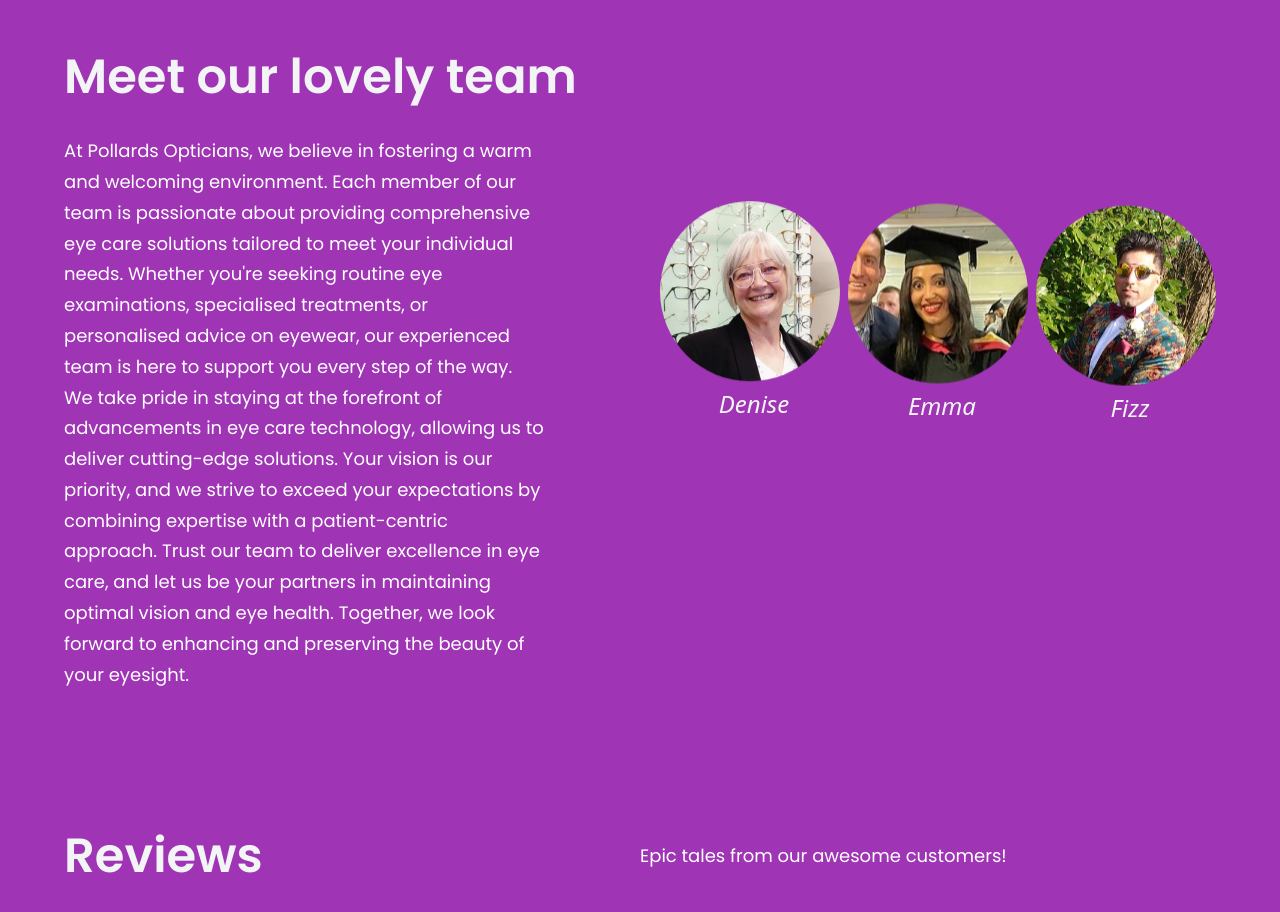
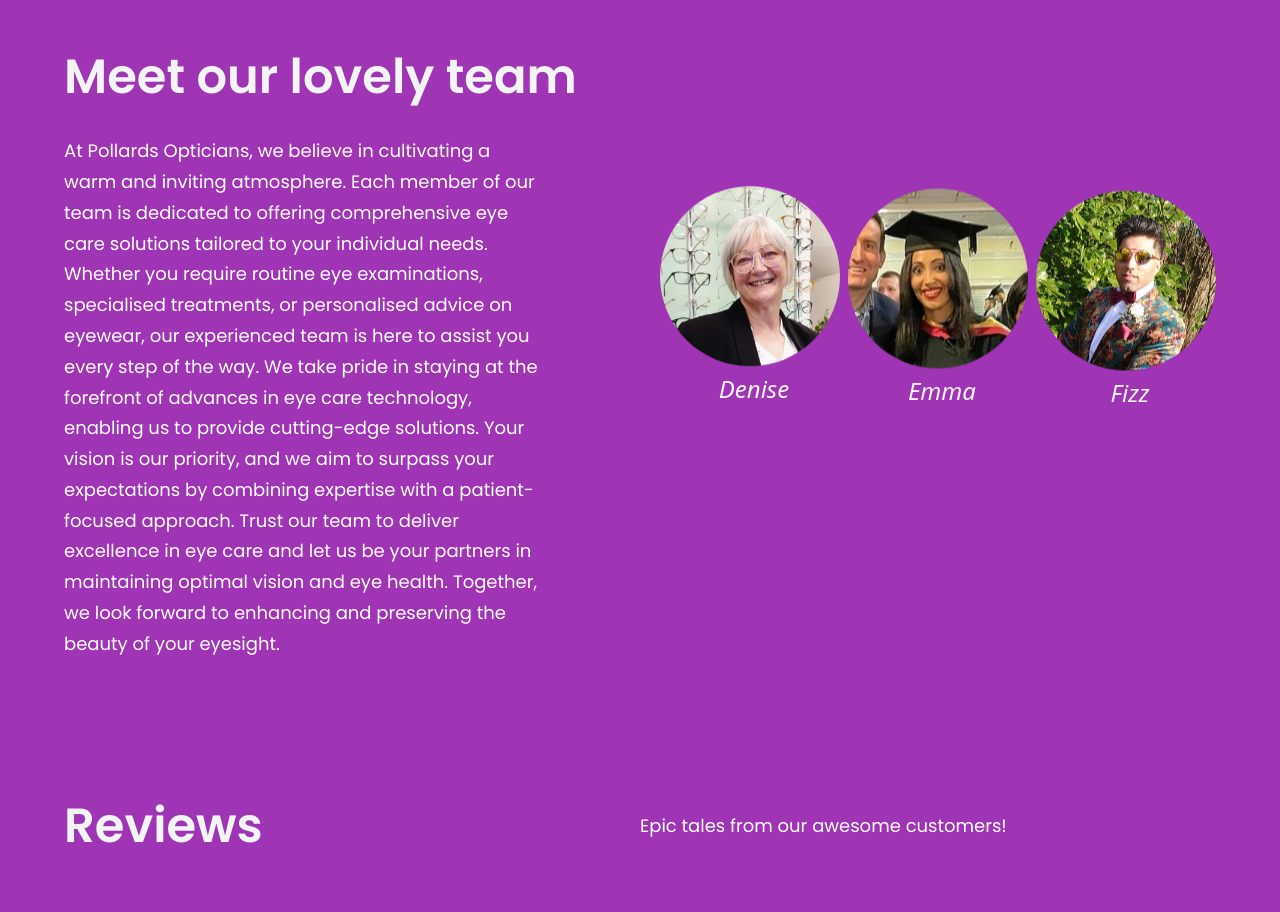
Before and after one commit to oyousaf/pollards, a React (Vite) app: page / in a window 1280 px wide. Shown: the part 1740-2652 px from the top of the page. Built offline with nearby package versions, Linux system fonts and the light colour scheme.

Commit message:
squashing bugs

```diff
--- a/src/components/Team.jsx
+++ b/src/components/Team.jsx
@@ -10,18 +10,18 @@
         <br className="sm:block hidden" />
       </h2>
       <p className={`${styles.paragraph} max-w-[480px] mt-5`}>
-        At Pollards Opticians, we believe in fostering a warm and welcoming
-        environment. Each member of our team is passionate about providing
-        comprehensive eye care solutions tailored to meet your individual needs.
-        Whether you're seeking routine eye examinations, specialised treatments,
-        or personalised advice on eyewear, our experienced team is here to
-        support you every step of the way. We take pride in staying at the
-        forefront of advancements in eye care technology, allowing us to deliver
-        cutting-edge solutions. Your vision is our priority, and we strive to
-        exceed your expectations by combining expertise with a patient-centric
-        approach. Trust our team to deliver excellence in eye care, and let us
-        be your partners in maintaining optimal vision and eye health. Together,
-        we look forward to enhancing and preserving the beauty of your eyesight.
+        At Pollards Opticians, we believe in cultivating a warm and inviting
+        atmosphere. Each member of our team is dedicated to offering
+        comprehensive eye care solutions tailored to your individual needs.
+        Whether you require routine eye examinations, specialised treatments, or
+        personalised advice on eyewear, our experienced team is here to assist
+        you every step of the way. We take pride in staying at the forefront of
+        advances in eye care technology, enabling us to provide cutting-edge
+        solutions. Your vision is our priority, and we aim to surpass your
+        expectations by combining expertise with a patient-focused approach.
+        Trust our team to deliver excellence in eye care and let us be your
+        partners in maintaining optimal vision and eye health. Together, we look
+        forward to enhancing and preserving the beauty of your eyesight.
       </p>
     </div>
     <div className={layout.sectionImg}>
```
